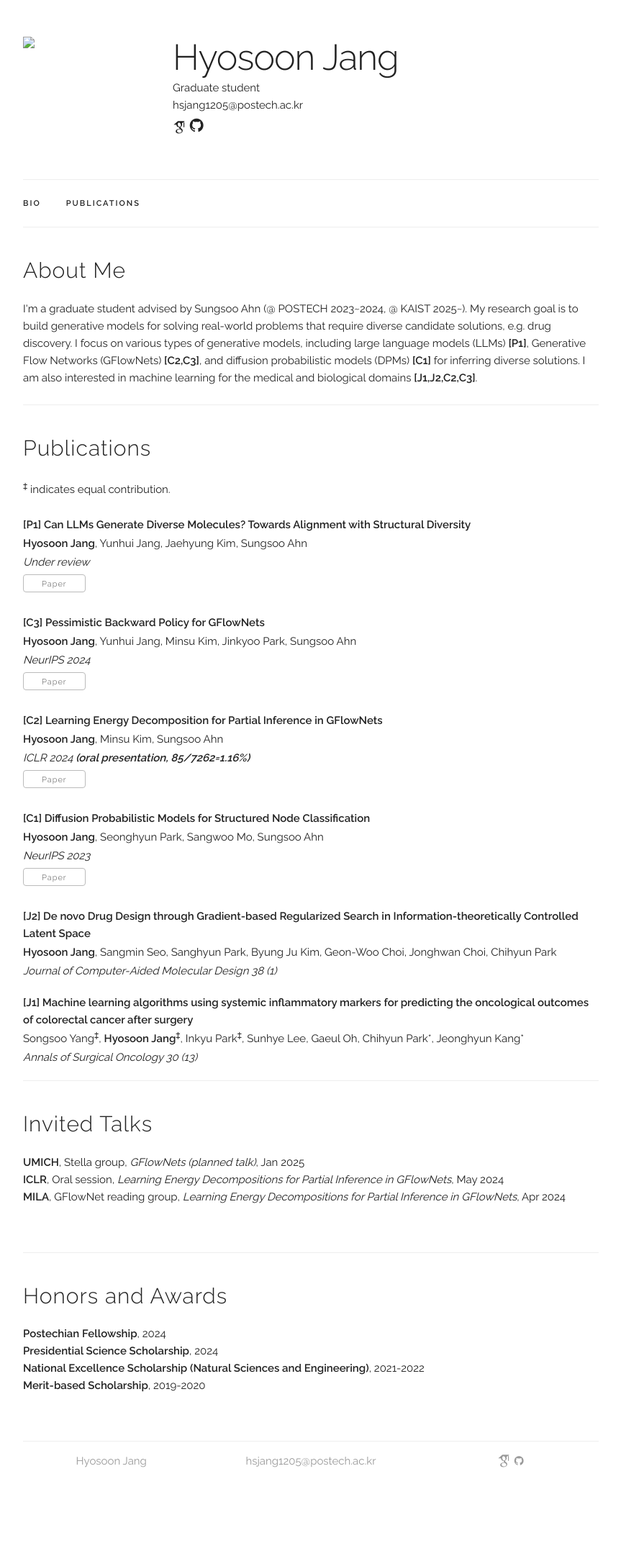
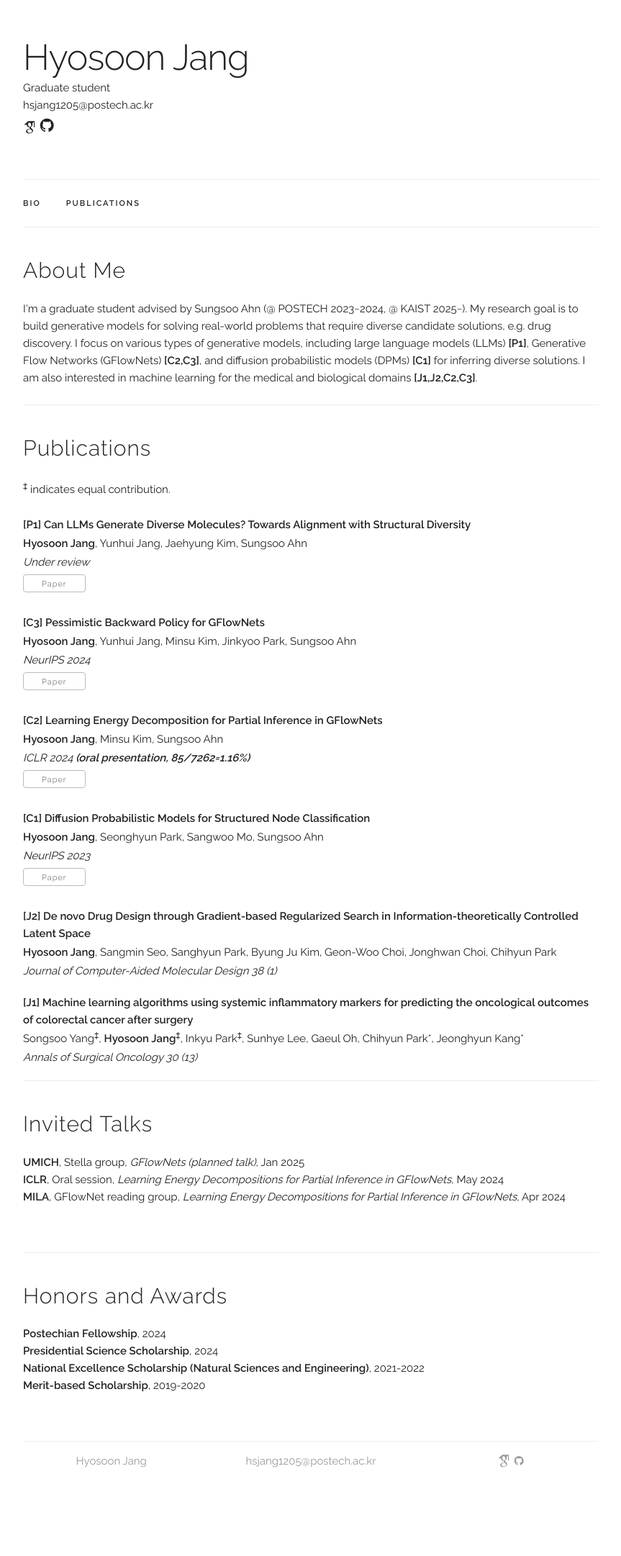
Before and after one commit to hsjang0/hsjang, a Jekyll site: the page built from index.html, in a window 1280 px wide. Shown: the whole page at 72% size, without its empty margins (208-1071 px from the left). Built offline with Jekyll 4.4.1, drawn with Linux system fonts in a browser that asks for light colours; some web fonts are replaced.

Commit message:
Update default.html

```diff
--- a/_layouts/default.html
+++ b/_layouts/default.html
@@ -68,9 +68,9 @@
 
     <section class="header">
       <div class="row">
-        <div class="three columns">
+        <!-- <div class="three columns">
           <a href="{{ site.baseurl }}/"><img class="u-max-full-width" src='{{ site.baseurl }}{{ site.data.main_info.profile_pic }}'></a>
-        </div>
+        </div> -->
         <div class="nine columns main-description">
             <h1>{{ site.data.main_info.name }}</h1>
             <p>{{ site.data.main_info.title }}</p>
```
